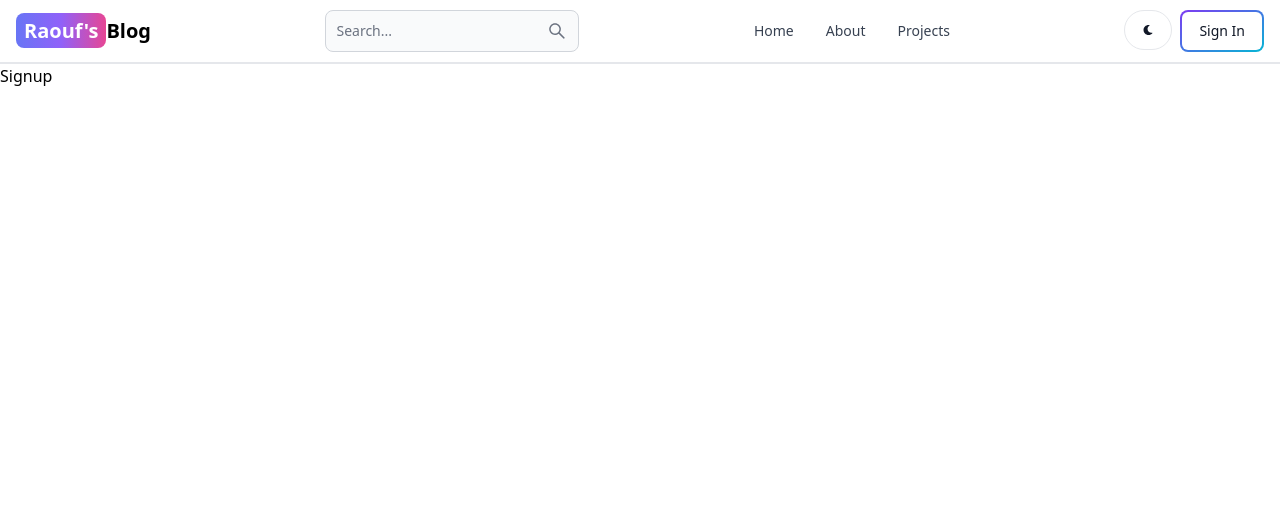
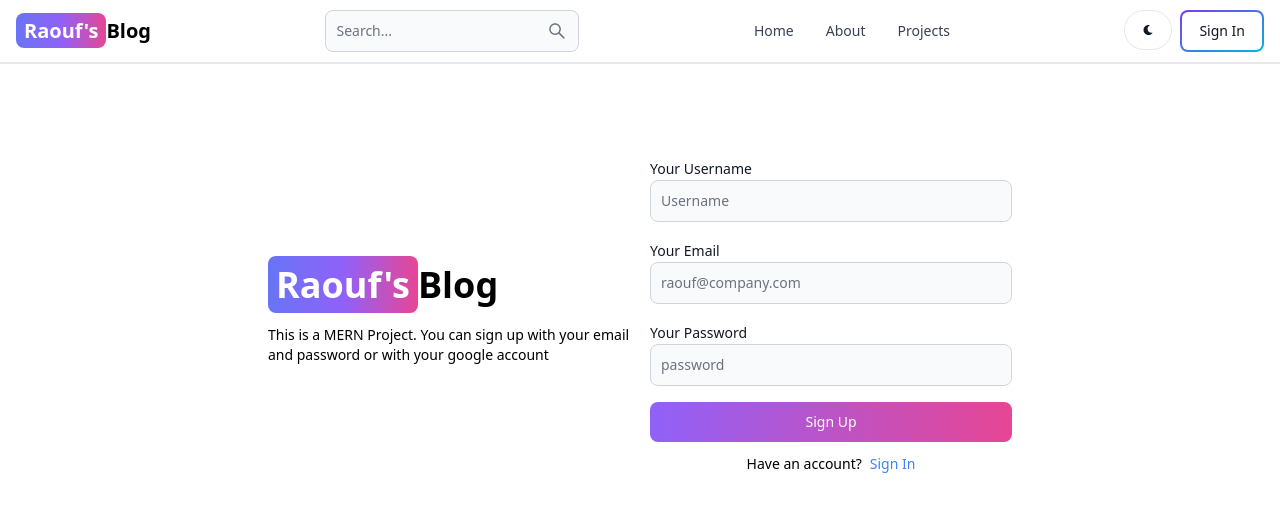
Before and after one commit to RaoufSEZAR/mern-blog-flowbite, a React (Vite) app in the folder client/: page /sign-up in a window 1280 px wide. Shown: the top 512 px of the page. Built offline with nearby package versions, Linux system fonts and the light colour scheme.

Commit message:
create sign up page ui

```diff
--- a/client/src/pages/Signup.jsx
+++ b/client/src/pages/Signup.jsx
@@ -1,7 +1,57 @@
+import { Button, Label, TextInput } from "flowbite-react";
 import React from "react";
+import { Link } from "react-router-dom";
 
 const Signup = () => {
-	return <div>Signup</div>;
+	return (
+		<div className="min-h-screem mt-20">
+			<div className="flex p-3 mx-auto max-w-3xl flex-col md:flex-row md:items-center gap-5">
+				{/* left */}
+				<div className="flex-1">
+					<Link to="/" className=" font-bold dark:text-white text-4xl">
+						<span className="px-2 py-1 bg-gradient-to-r from-indigo-500 via-purple-500 to-pink-500 rounded-lg text-white">
+							Raouf's
+						</span>
+						Blog
+					</Link>
+					<p className="text-sm mt-5">
+						This is a MERN Project. You can sign up with your email and password
+						or with your google account
+					</p>
+				</div>
+				{/* right */}
+				<div className="flex-1">
+					<form className="flex flex-col gap-4">
+						<div>
+							<Label value="Your Username" />
+							<TextInput type="text" id="username" placeholder="Username" />
+						</div>
+						<div>
+							<Label value="Your Email" />
+							<TextInput
+								type="text"
+								id="email"
+								placeholder="raouf@company.com"
+							/>
+						</div>
+						<div>
+							<Label value="Your Password" />
+							<TextInput type="password" id="password" placeholder="password" />
+						</div>
+						<Button gradientDuoTone="purpleToPink" type="submit">
+							Sign Up
+						</Button>
+					</form>
+					<div className="flex gap-2 text-sm mt-3 justify-center">
+						<span>Have an account?</span>
+						<Link to="/sign-in" className="text-blue-500">
+							Sign In
+						</Link>
+					</div>
+				</div>
+			</div>
+		</div>
+	);
 };
 
 export default Signup;
```
